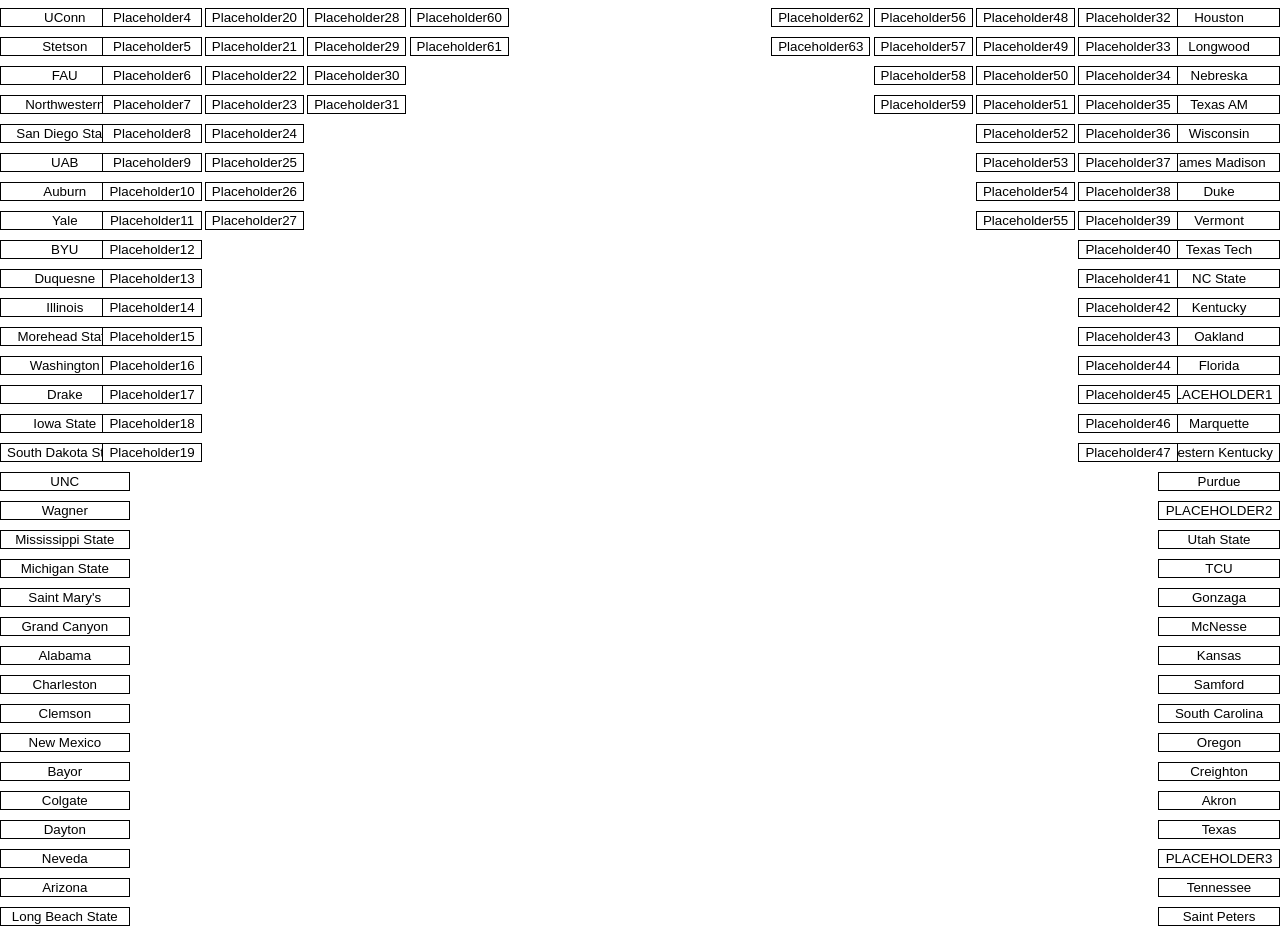
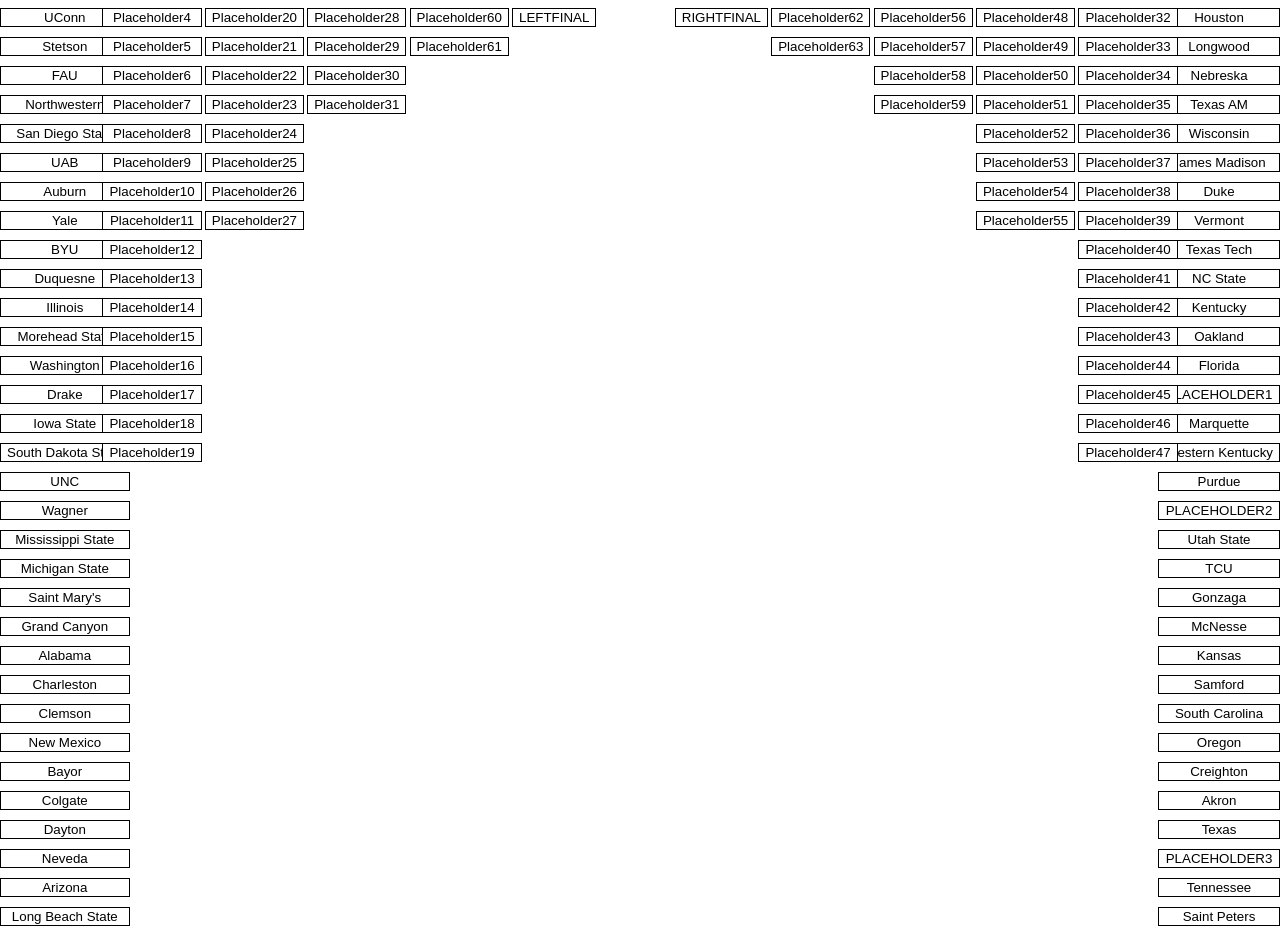
Before and after one commit to lamngo13/march, an Angular app in the folder hello-world/: page / in a window 1280 px wide. Built offline with nearby package versions, Linux system fonts and the light colour scheme.

Commit message:
finalists yay lol

```diff
--- a/hello-world/src/app/app.component.css
+++ b/hello-world/src/app/app.component.css
@@ -25,7 +25,7 @@
   left: 32%;
 }
 
-.teamsleft5 {
+.teamsleftfinal {
   left: 40%;
 }
 
@@ -49,10 +49,13 @@
   right: 32%;
 }
 
-.teamsright5 {
+.teamsrightfinal {
   right: 40%;
 }
 
+.champion {
+  right: 48%;
+}
 /* Styles for teams buttons */
 .team {
   width: 100%;
--- a/hello-world/src/app/app.component.html
+++ b/hello-world/src/app/app.component.html
@@ -28,6 +28,12 @@
     <!-- Teams Left 4 -->
     <button class="team" *ngFor="let team of teamsleft4" (click)="selectTeam(team)">
       {{ team.name }}
+    </button>
+  </div>
+  <div class="team-set teamsleftfinal">
+    <!-- Teams Left Final -->
+    <button class="team"(click)="selectTeam(teamsleftfinal)">
+      {{ teamsleftfinal.name }}
     </button>
   </div>
 
@@ -62,4 +68,15 @@
       {{ team.name }}
     </button>
   </div>
+  <div class="team-set teamsrightfinal">
+    <!-- Teams Left Final -->
+    <button class="team"(click)="selectTeam(teamsrightfinal)">
+      {{ teamsrightfinal.name }}
+    </button>
+  </div>
+
+
+
+
+  <!-- end prob don't touch this lol-->
 </div>
```
